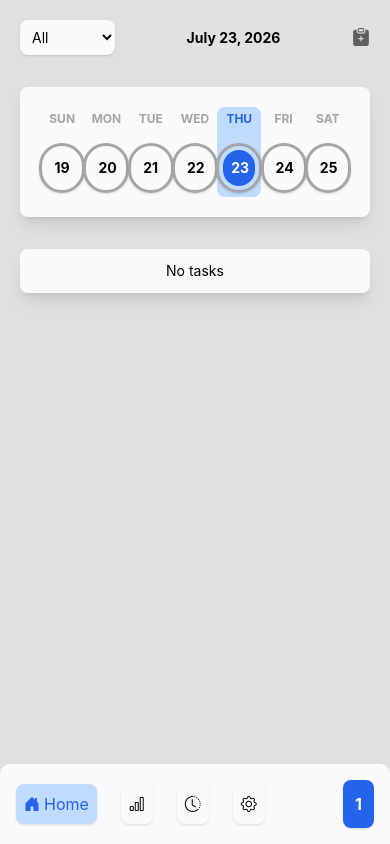
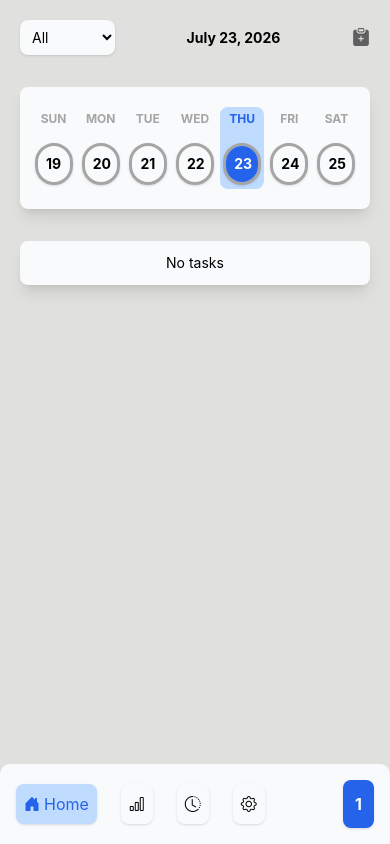
Before and after one commit to theinternetfae/Construction-site, a React (Vite) app: page /test/home in a window 390 px wide. Built offline with nearby package versions, Linux system fonts and the light colour scheme.

Commit message:
Fixing date slider sm css

```diff
--- a/src/index.css
+++ b/src/index.css
@@ -393,7 +393,8 @@ body {
           @apply flex items-center justify-center p-5 bg-[var(--mainbd-bg)] rounded-lg shadow-lg;
 
           .date-slider {
-            @apply w-full grid grid-cols-7 place-items-center w-full no-scrollbar;
+            @apply w-full grid grid-cols-7 place-items-center w-full gap-5 no-scrollbar
+            md:gap-0;
 
             .date {
               @apply w-11 p-1 text-sm flex flex-col gap-4 justify-center items-center rounded-lg cursor-pointer
@@ -406,7 +407,8 @@ body {
               }
 
               .date-num-cont {
-                @apply border border-3 border-[var(--light-muted-text)] p-1 shadow-sm text-center rounded-full;
+                @apply border border-3 border-[var(--light-muted-text)] shadow-sm text-center rounded-full
+                md:p-1;
 
                 .date-num {
                   @apply p-2 rounded-full text-center w-8 font-bold
```
